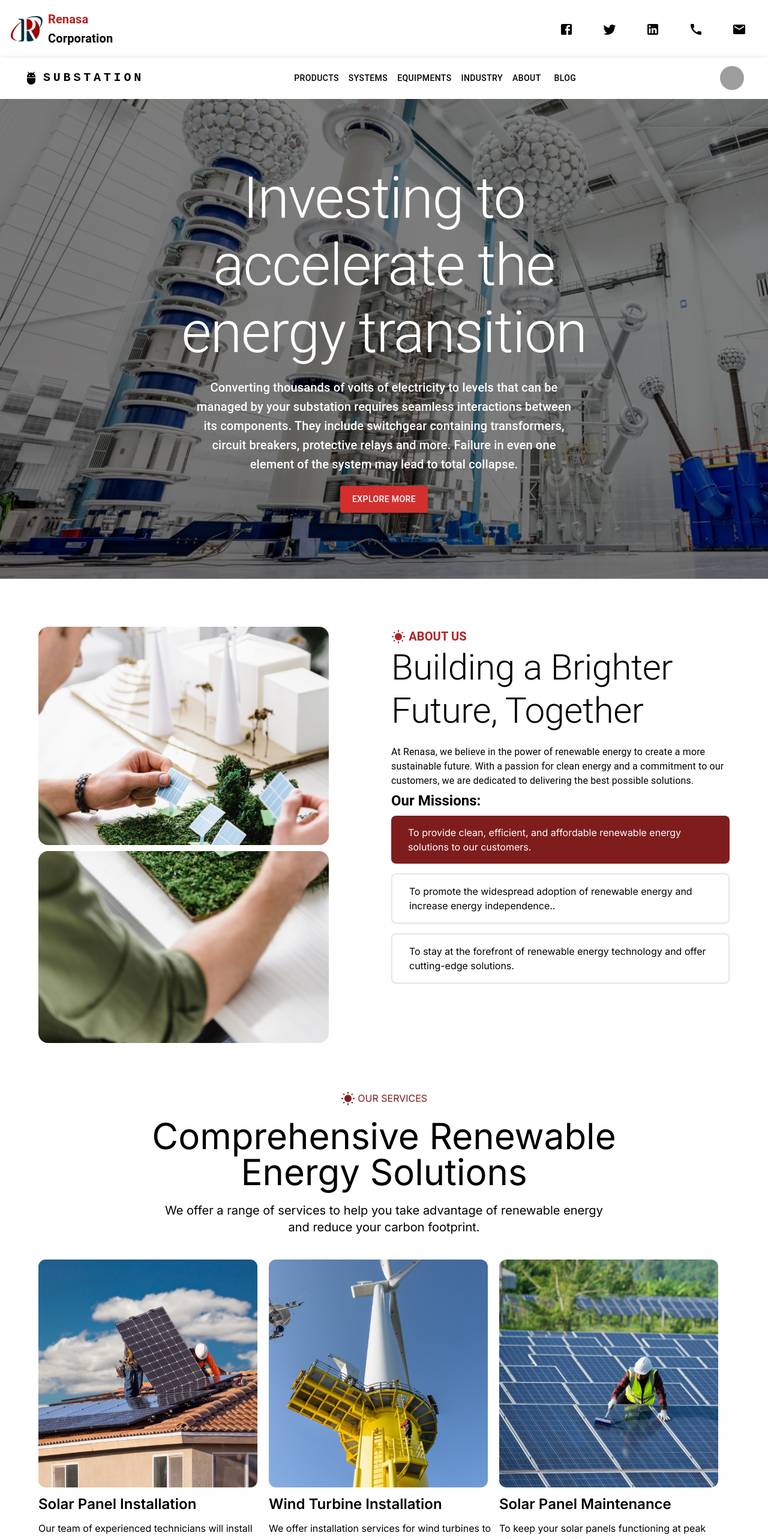
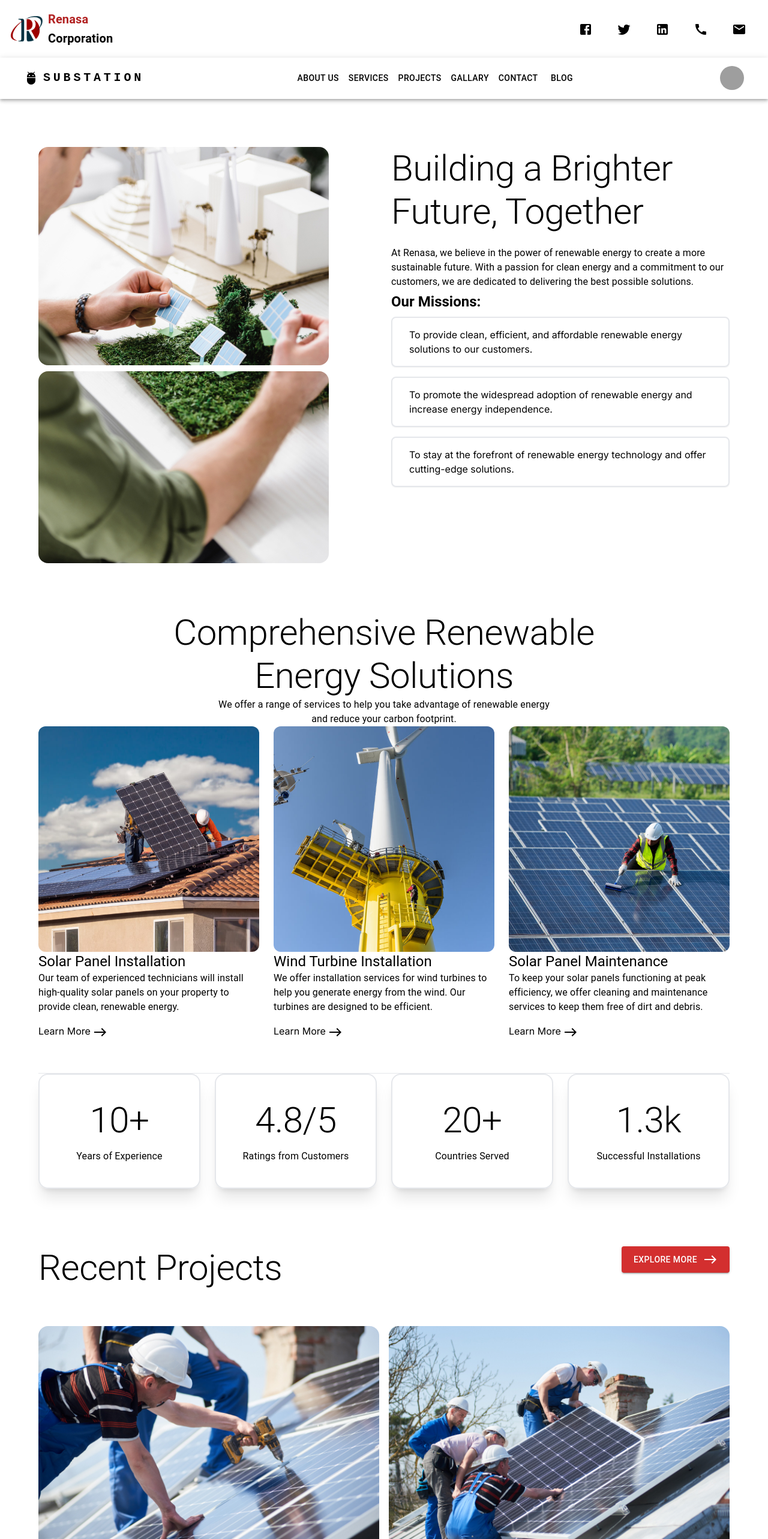
Before and after one commit to Mehetaj/renasa, a Next.js app: page / in a window 1280 px wide. Shown: the top 2566 px of the page at 60% size. Built offline with nearby package versions, Linux system fonts and the light colour scheme; grey boxes are pictures that could not be loaded.

Commit message:
home page responisve worked

```diff
--- a/src/Components/Footer.tsx
+++ b/src/Components/Footer.tsx
@@ -52,7 +52,7 @@ const Footer = () => {
                             Subscribe to our newsletter to stay up-to-date with the latest news, tips, and trends in the industry
                         </Typography>
                         <Box component="form" sx={{ display: 'flex', flexDirection: 'column', gap: 2 }}>
-                            <TextField label="Your Email" variant="outlined" size="small" />
+                            <TextField label="Your Email" variant="outlined"  size="small" />
                             <Button
                         variant='contained'
                         sx={{ paddingX: "20px", paddingY: "10px", display: 'flex', gap: '10px' }}
--- a/src/Components/Navbar.tsx
+++ b/src/Components/Navbar.tsx
@@ -13,7 +13,7 @@ import Tooltip from '@mui/material/Tooltip';
 import MenuItem from '@mui/material/MenuItem';
 import AdbIcon from '@mui/icons-material/Adb';
 
-const pages = ['Products', 'Systems', 'Equipments','Industry','About', 'Blog'];
+const pages = ['About Us', 'Services', 'Projects', 'Gallary', 'Contact', 'Blog'];
 const settings = ['Profile', 'Account', 'Dashboard', 'Logout'];
 
 function Navbar() {
@@ -113,7 +113,7 @@ function Navbar() {
                 >
                     SUBSTATION
                 </Typography>
-                <Box sx={{ flexGrow: 1, display: { xs: 'none', md: 'flex', justifyContent:'center' } }}>
+                <Box sx={{ flexGrow: 1, display: { xs: 'none', md: 'flex', justifyContent: 'center' } }}>
                     {pages.map((page) => (
                         <Button
                             key={page}
--- a/src/Components/TopNavbar.tsx
+++ b/src/Components/TopNavbar.tsx
@@ -28,36 +28,36 @@ const TopNavBar: React.FC = () => {
               </Typography>
             </Grid>
           </Grid>
-          <Grid item xs={12} sm="auto" container justifyContent={{ xs: 'center', sm: 'flex-end' }} spacing={1}>
-            <Grid item>
+          <Grid item xs={12} sm="auto" container justifyContent={{ xs: 'center', sm: 'flex-end' }}>
+            <Grid item className='mx-[-10px]'>
               <Button color="inherit">
                 <Link target='_blank' href="https://www.facebook.com">
                   <FacebookIcon />
                 </Link>
               </Button>
             </Grid>
-            <Grid item>
+            <Grid item className='mx-[-10px]'>
               <Button color="inherit">
                 <Link target='_blank' href="https://www.x.com">
                   <TwitterIcon />
                 </Link>
               </Button>
             </Grid>
-            <Grid item>
+            <Grid item className='mx-[-10px]'>
               <Button color="inherit">
                 <Link target='_blank' href="https://www.linkedin.com">
                   <LinkedinIcon />
                 </Link>
               </Button>
             </Grid>
-            <Grid item>
+            <Grid item className='mx-[-10px]'>
               <Button color="inherit">
                 <Link target='_blank' href="tel:01644394337">
                   <CallIcon />
                 </Link>
               </Button>
             </Grid>
-            <Grid item>
+            <Grid item className='mx-[-10px]'>
               <Button color="inherit">
                 <Link target='_blank' href="mailto:mehetajkhandaker@gmail.com">
                   <MailIcon />
--- a/src/app/Home/Contact.tsx
+++ b/src/app/Home/Contact.tsx
@@ -10,9 +10,6 @@ const Contact = () => {
         <Container>
             <Grid container spacing={5} alignItems="center" mt={6}>
                 <Grid item xs={12} md={6}>
-                    <Typography variant="h6" color="firebrick" gutterBottom>
-                        <WbSunnyIcon /> CONTACT
-                    </Typography>
                     <Typography className='my-4' variant="h2" gutterBottom>
                         Join the Clean Energy Revolution Today!
                     </Typography>
--- a/src/app/Home/FeaturedProjects.tsx
+++ b/src/app/Home/FeaturedProjects.tsx
@@ -41,9 +41,8 @@ const FeaturedProjects = () => {
 
     return (
         <Container>
-            <div className="mt-24 flex justify-between items-start">
-                <div className="flex flex-col gap-6">
-                <Typography variant="h6" color="firebrick" fontWeight="fontWeightBold"><WbSunnyIcon /> PORTFOLIO</Typography>
+            <div className="mt-24 md:flex justify-between items-start">
+                <div className="">
                 <Typography variant="h2" gutterBottom>Recent Projects</Typography>
                 </div>
                 <Button variant='contained' sx={{ paddingX: "20px", paddingY: "10px", display:'flex', gap:'10px' }} color="error">
--- a/src/app/Home/OurServices.tsx
+++ b/src/app/Home/OurServices.tsx
@@ -1,13 +1,17 @@
 "use client"
-import { Container } from "@mui/material";
+import { Container, Grid, Typography, Box, useMediaQuery, useTheme } from "@mui/material";
 import WbSunnyIcon from '@mui/icons-material/WbSunny';
-import image1 from '@/Images/home_services/image1.jpg'
-import image2 from '@/Images/home_services/image2.jpg'
-import image3 from '@/Images/home_services/image3.jpg'
+import image1 from '@/Images/home_services/image1.jpg';
+import image2 from '@/Images/home_services/image2.jpg';
+import image3 from '@/Images/home_services/image3.jpg';
 import Image from "next/image";
 import EastIcon from '@mui/icons-material/East';
 
 const OurServices = () => {
+
+    const theme = useTheme();
+    const isTablet = useMediaQuery(theme.breakpoints.down('md'));
+    const isMobile = useMediaQuery(theme.breakpoints.down('sm'));
 
     // Fake Data
     const services = [
@@ -30,46 +34,53 @@ const OurServices = () => {
 
     return (
         <Container>
-            <div className="text-center mt-10">
-                <p className="capitalize text-red-900"> <WbSunnyIcon /> OUR SERVICES</p>
-                <h2 className="text-6xl my-5">Comprehensive Renewable <br /> Energy Solutions</h2>
-                <p className="text-xl">
+            <Box className="text-center mt-10">
+                <Typography variant={isMobile ? "h4" : (isTablet ? "h2" : "h2")}  className="my-5">Comprehensive Renewable <br /> Energy Solutions</Typography>
+                <Typography variant="body1" className="text-xl">
                     We offer a range of services to help you take advantage of renewable energy <br /> and reduce your carbon footprint.
-                </p>
-            </div>
-            <div className="mt-10 grid grid-cols-3">
+                </Typography>
+            </Box>
+            <Grid container spacing={3} className="mt-10">
                 {
-                    services?.map((service) => {
-                        return (
-                            <div>
-                                <Image className="w-[365px] h-[380px] rounded-xl" src={service.image} alt={service.title} />
-                                <h2 className="text-2xl my-3 font-semibold">{service?.title}</h2>
-                                <p>{service?.description}</p>
+                    services.map((service, index) => (
+                        <Grid item xs={12} sm={6} md={4} key={index}>
+                            <Box className="cursor-pointer">
+                                <Image className="w-full h-auto rounded-xl transition duration-300 ease-in-out hover:scale-105" src={service.image} alt={service.title} />
+                                <Typography variant="h5" className="my-4 font-semibold">{service.title}</Typography>
+                                <Typography variant="body1">{service.description}</Typography>
                                 <button className="mt-4 mb-14 hover:text-red-900">Learn More <EastIcon /></button>
-                            </div>
-                        )
-                    })
+                            </Box>
+                        </Grid>
+                    ))
                 }
-            </div>
+            </Grid>
             <hr />
-            <div className="grid grid-cols-4 gap-3 my-4">
-                <div className="flex flex-col justify-center text-center gap-3 shadow-xl p-14 rounded-2xl border-2">
-                    <h2 className="text-5xl">10+</h2>
-                    <p className="text-xl">Years of Experience</p>
-                </div>
-                <div className="flex flex-col bg-red-900 text-white justify-center text-center gap-3 shadow-xl p-14 rounded-2xl border-2">
-                    <h2 className="text-5xl">4.8/5</h2>
-                    <p className="text-xl">Ratings from Customers</p>
-                </div>
-                <div className="flex flex-col justify-center text-center gap-3 shadow-xl p-14 rounded-2xl border-2">
-                    <h2 className="text-5xl">20+</h2>
-                    <p className="text-xl">Countries Served</p>
-                </div>
-                <div className="flex flex-col justify-center text-center gap-3 shadow-xl p-14 rounded-2xl border-2">
-                    <h2 className="text-5xl">1.3k</h2>
-                    <p className="text-xl">Successful Installations                    </p>
-                </div>
-            </div>
+            <Grid container spacing={3} className="my-4">
+                <Grid item xs={12} sm={6} md={3}>
+                    <Box className="flex flex-col justify-center text-center hover:bg-red-900 transition-all duration-300 ease-in-out hover:text-white gap-3 shadow-xl h-48 rounded-2xl border-2">
+                        <Typography variant="h2">10+</Typography>
+                        <Typography variant="body1" className="text-xl">Years of Experience</Typography>
+                    </Box>
+                </Grid>
+                <Grid item xs={12} sm={6} md={3}>
+                    <Box className="flex flex-col hover:bg-red-900 transition-all duration-300 ease-in-out hover:text-white justify-center text-center gap-3 shadow-xl h-48 rounded-2xl border-2">
+                        <Typography variant="h2">4.8/5</Typography>
+                        <Typography variant="body1" className="text-xl">Ratings from Customers</Typography>
+                    </Box>
+                </Grid>
+                <Grid item xs={12} sm={6} md={3}>
+                    <Box className="flex flex-col justify-center text-center hover:bg-red-900 transition-all duration-300 ease-in-out hover:text-white gap-3 shadow-xl h-48 rounded-2xl border-2">
+                        <Typography variant="h2">20+</Typography>
+                        <Typography variant="body1" className="text-xl">Countries Served</Typography>
+                    </Box>
+                </Grid>
+                <Grid item xs={12} sm={6} md={3}>
+                    <Box className="flex flex-col justify-center text-center hover:bg-red-900 transition-all duration-300 ease-in-out hover:text-white gap-3 shadow-xl h-48 rounded-2xl border-2">
+                        <Typography variant="h2">1.3k</Typography>
+                        <Typography variant="body1" className="text-xl">Successful Installations</Typography>
+                    </Box>
+                </Grid>
+            </Grid>
         </Container>
     );
 };
--- a/src/app/Home/Testimonials.tsx
+++ b/src/app/Home/Testimonials.tsx
@@ -44,10 +44,9 @@ const Testimonials = () => {
     return (
         <Container>
             <div className="text-center mt-20">
-                <p className="capitalize text-red-900"> <WbSunnyIcon /> TESTIMONIALS</p>
-                <h2 className="text-6xl my-5">Happy Customers, <br /> Happy World</h2>
+                <h2 className="text-4xl md:text-6xl my-5">Happy Customers, <br /> Happy World</h2>
             </div>
-            <div className='my-10 grid grid-cols-3 gap-5'>
+            <div className='my-10 grid md:grid-cols-2 lg:grid-cols-3 justify-center gap-5'>
                 {
                     datas?.map((data, index) => {
                         return (
--- a/src/app/Home/WhoWeAre.tsx
+++ b/src/app/Home/WhoWeAre.tsx
@@ -4,30 +4,41 @@ import image1 from '@/Images/whoweare/image1.jpg';
 import image2 from '@/Images/whoweare/image2.jpg';
 import Image from 'next/image';
 import WbSunnyIcon from '@mui/icons-material/WbSunny';
-
+import { useMediaQuery, useTheme } from '@mui/material';
 
 const WhoWeAre: React.FC = () => {
+    const theme = useTheme();
+    const isTabletOrLarger = useMediaQuery(theme.breakpoints.up('sm'));
+
     return (
         <Container sx={{ my: 10 }}>
-            <div style={{ display: 'flex', gap: '24px', width: '100%' }}>
-                <div style={{ display: 'flex', flexDirection: 'column', gap: '10px', width: '50%' }}>
+            <div style={{
+                display: isTabletOrLarger ? 'flex' : 'block',
+                gap: '24px',
+                width: '100%'
+            }}>
+                <div style={{
+                    display: 'flex',
+                    flexDirection: 'column',
+                    gap: '10px',
+                    width: isTabletOrLarger ? '50%' : '100%',
+                }}>
                     <Image className='rounded-2xl' src={image1} alt="" />
                     <Image className='rounded-2xl' src={image2} alt="" />
                 </div>
-                <div style={{ width: '50%' }}>
-                    <Typography variant="h6" color="firebrick" fontWeight="fontWeightBold"><WbSunnyIcon /> ABOUT US</Typography>
+                <div style={{
+                    width: isTabletOrLarger ? '50%' : '100%',
+                }}>
                     <Typography variant="h2" gutterBottom>Building a Brighter <br /> Future, Together</Typography>
                     <Typography className='text-xl my-10' variant="body1" gutterBottom>
                         At Renasa, we believe in the power of renewable energy to create a more sustainable future. With a passion for clean energy and a commitment to our customers, we are dedicated to delivering the best possible solutions.
                     </Typography>
                     <Typography variant="h5" gutterBottom fontWeight="fontWeightBold">Our Missions:</Typography>
                     <div>
-                        <p className='bg-red-900 text-white px-7 py-4 rounded-lg'>To provide clean, efficient, and affordable renewable energy solutions to our customers.</p>
-                        <p className='shadow-sm border-2 px-7 py-4 rounded-lg my-4'>To promote the widespread adoption of renewable energy and increase energy independence..</p>
-                        <p className='shadow-sm border-2 px-7 py-4 rounded-lg'>To stay at the forefront of renewable energy technology and offer cutting-edge solutions.
-                        </p>
+                        <p className='shadow-sm border-2 hover:bg-red-900 transition-all duration-300 ease-in-out hover:text-white px-7 py-4 rounded-lg'>To provide clean, efficient, and affordable renewable energy solutions to our customers.</p>
+                        <p className='shadow-sm border-2 hover:bg-red-900 transition-all duration-300 ease-in-out hover:text-white px-7 py-4 rounded-lg my-4'>To promote the widespread adoption of renewable energy and increase energy independence.</p>
+                        <p className='shadow-sm border-2 hover:bg-red-900 transition-all duration-300 ease-in-out hover:text-white px-7 py-4 rounded-lg'>To stay at the forefront of renewable energy technology and offer cutting-edge solutions.</p>
                     </div>
-
                 </div>
             </div>
         </Container>
--- a/src/app/page.tsx
+++ b/src/app/page.tsx
@@ -9,7 +9,7 @@ import WhoWeAre from './Home/WhoWeAre';
 export default function Home() {
   return (
     <main>
-      <Hero />
+      {/* <Hero /> */}
       <WhoWeAre />
       <OurServices />
       <FeaturedProjects />
```
